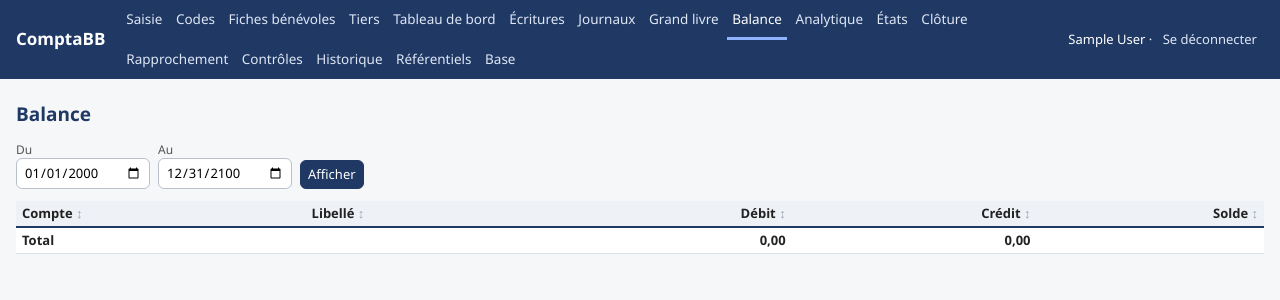
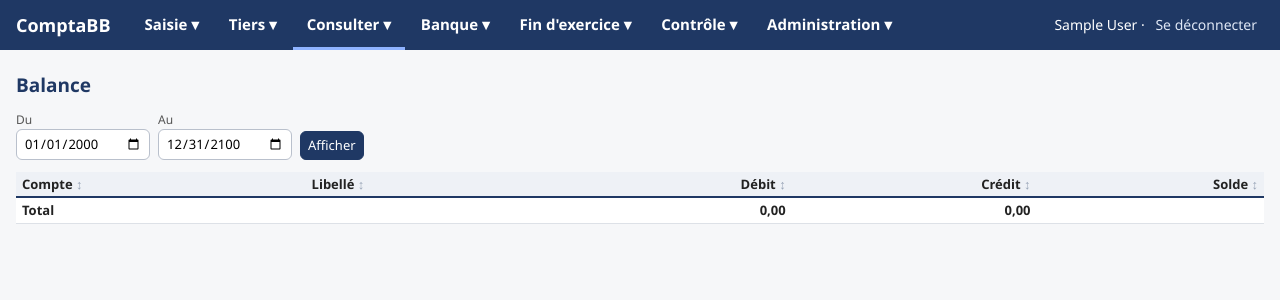
Before and after one commit to jlchabbat/ComptaJLC, a Django app: page /balance/ in a window 1280 px wide. Shown: the top 300 px of the page. Run offline with Django 5.2, Linux system fonts and the light colour scheme; the visitor is signed in with stand-in values (Sample User, id 1); data that the repository does not hold is empty.

Commit message:
Menu en 7 groupes déroulants, caractères plus grands et lisibles
Saisie, Tiers, Consulter, Banque, Fin d'exercice, Contrôle, Administration ;
libellés en 15 px blanc gras, sous-menus en 14,5 px sur fond blanc ; groupe
de la page en cours souligné ; accessibles au clavier et au toucher.

Co-Authored-By: Claude Opus 5.5 <noreply@anthropic.com>
Claude-Session: https://claude.ai/code/session_01TgPqrosKMLNqoeJmcnzeLb

```diff
--- a/appli/compta/static/compta/style.css
+++ b/appli/compta/static/compta/style.css
@@ -114,3 +114,22 @@ body { font-size: 13.5px; }
 table { font-size: 13px; }
 input, select, button, textarea { font-size: 13px; }
 .liste-cherchable li { font-size: 13px; }
+
+/* Menu en groupes déroulants, lisible */
+header { padding: 0 16px; gap: 0 12px; }
+header .marque { font-size: 18px; padding: 10px 8px 10px 0; }
+nav.menus { display: flex; flex-wrap: wrap; gap: 2px; flex: 1 1 auto; }
+.menu { position: relative; }
+.menu > button { background: none; border: 0; border-radius: 0; color: #fff; font-size: 15px; font-weight: 600; padding: 14px 14px;
+  cursor: pointer; }
+.menu > button:hover, .menu:focus-within > button { background: rgba(255,255,255,.12); }
+.menu:has(a.actif) > button { box-shadow: inset 0 -3px 0 #8fb3ff; }
+.menu .sous { display: none; position: absolute; left: 0; top: 100%; z-index: 50; min-width: 240px; background: #fff;
+  border: 1px solid var(--ligne); border-radius: 0 0 8px 8px; box-shadow: 0 8px 20px rgba(0,0,0,.18); padding: 6px 0; }
+.menu:hover .sous, .menu:focus-within .sous { display: block; }
+.menu .sous a { display: block; white-space: nowrap; padding: 9px 16px; color: #1f3864; font-size: 14.5px; text-decoration: none; box-shadow: none; }
+.menu .sous a:hover { background: #eef3fb; }
+.menu .sous a.actif { font-weight: 700; background: #ddebf7; }
+header .qui { font-size: 14px; color: #fff; }
+header .qui button { font-size: 14px; color: #dfe7f5; }
+@media print { nav.menus { display: none; } }
--- a/appli/compta/templates/compta/base.html
+++ b/appli/compta/templates/compta/base.html
@@ -6,23 +6,44 @@
 <body>
 {% if user.is_authenticated %}
 <header><span class="marque">ComptaBB</span>
-<nav>{% if perms.compta.add_mouvement %}{% url 'saisie' as u %}<a href="{{ u }}" {% if request.path == u %}class="actif"{% endif %}>Saisie</a>{% endif %}
-{% if perms.compta.add_codeanalytique %}{% url 'codes' as u %}<a href="{{ u }}" {% if request.path == u %}class="actif"{% endif %}>Codes</a>{% endif %}
+<nav class="menus">
+{% if perms.compta.add_mouvement or perms.compta.view_fiche %}<div class="menu"><button type="button">Saisie ▾</button><div class="sous">
+{% if perms.compta.add_mouvement %}{% url 'saisie' as u %}<a href="{{ u }}" {% if request.path == u %}class="actif"{% endif %}>Saisie guidée</a>
+{% url 'mouvement_nouveau' as u %}<a href="{{ u }}" {% if request.path == u %}class="actif"{% endif %}>Écriture libre</a>{% endif %}
+{% if perms.compta.add_codeanalytique %}{% url 'codes' as u %}<a href="{{ u }}" {% if request.path == u %}class="actif"{% endif %}>Codes et nouveaux tiers</a>{% endif %}
 {% if perms.compta.view_fiche %}{% url 'fiches' as u %}<a href="{{ u }}" {% if request.path|slice:":8" == "/fiches/" %}class="actif"{% endif %}>Fiches bénévoles</a>{% endif %}
-{% if perms.compta.view_membre %}{% url 'membres' as u %}<a href="{{ u }}" {% if request.path|slice:":9" == "/membres/" %}class="actif"{% endif %}>Tiers</a>{% endif %}
-{% if perms.compta.view_mouvement %}{% url 'tableau_de_bord' as u %}<a href="{{ u }}" {% if request.path == u %}class="actif"{% endif %}>Tableau de bord</a>
-{% url 'ecritures' as u %}<a href="{{ u }}" {% if request.path == u %}class="actif"{% endif %}>Écritures</a>
-{% url 'journaux' as u %}<a href="{{ u }}" {% if request.path == u %}class="actif"{% endif %}>Journaux</a>
+</div></div>{% endif %}
+{% if perms.compta.view_membre %}<div class="menu"><button type="button">Tiers ▾</button><div class="sous">
+{% url 'membres' as u %}<a href="{{ u }}" {% if request.path == u or request.path|slice:":9" == "/membres/" and request.path|length > 9 and request.path != "/membres/impayes/" and request.path != "/membres/cotisations/" %}class="actif"{% endif %}>Liste des tiers</a>
+{% url 'impayes' as u %}<a href="{{ u }}" {% if request.path == u %}class="actif"{% endif %}>Impayés</a>
+{% url 'cotisations' as u %}<a href="{{ u }}" {% if request.path == u %}class="actif"{% endif %}>Cotisations des membres</a>
+{% if perms.compta.gerer_fiche %}{% url 'provisoires' as u %}<a href="{{ u }}" {% if request.path == u %}class="actif"{% endif %}>Tiers provisoires</a>{% endif %}
+</div></div>{% endif %}
+{% if perms.compta.view_mouvement %}<div class="menu"><button type="button">Consulter ▾</button><div class="sous">
+{% url 'tableau_de_bord' as u %}<a href="{{ u }}" {% if request.path == u %}class="actif"{% endif %}>Tableau de bord</a>
+{% url 'ecritures' as u %}<a href="{{ u }}" {% if request.path == u or request.path|slice:":11" == "/mouvement/" %}class="actif"{% endif %}>Écritures</a>
+{% url 'journaux' as u %}<a href="{{ u }}" {% if request.path == u %}class="actif"{% endif %}>Journaux (banque, caisse…)</a>
 {% url 'grand_livre' as u %}<a href="{{ u }}" {% if request.path == u %}class="actif"{% endif %}>Grand livre</a>
 {% url 'balance' as u %}<a href="{{ u }}" {% if request.path == u %}class="actif"{% endif %}>Balance</a>
 {% url 'analytique' as u %}<a href="{{ u }}" {% if request.path == u %}class="actif"{% endif %}>Analytique</a>
-{% url 'etats' as u %}<a href="{{ u }}" {% if request.path == u %}class="actif"{% endif %}>États</a>
+</div></div>
+<div class="menu"><button type="button">Banque ▾</button><div class="sous">
+{% url 'rapprochement' as u %}<a href="{{ u }}" {% if request.path|slice:":15" == "/rapprochement/" and request.path != "/rapprochement/traductions/" %}class="actif"{% endif %}>Rapprochement</a>
+{% if perms.compta.pointer_releve %}{% url 'traductions' as u %}<a href="{{ u }}" {% if request.path == u %}class="actif"{% endif %}>Traductions du relevé</a>{% endif %}
+</div></div>
+<div class="menu"><button type="button">Fin d'exercice ▾</button><div class="sous">
+{% url 'etats' as u %}<a href="{{ u }}" {% if request.path == u %}class="actif"{% endif %}>États annuels et budget</a>
 {% if perms.compta.change_exercice %}{% url 'cloture' as u %}<a href="{{ u }}" {% if request.path == u %}class="actif"{% endif %}>Clôture</a>{% endif %}
-{% url 'rapprochement' as u %}<a href="{{ u }}" {% if request.path|slice:":15" == "/rapprochement/" %}class="actif"{% endif %}>Rapprochement</a>
+</div></div>
+<div class="menu"><button type="button">Contrôle ▾</button><div class="sous">
 {% url 'controles' as u %}<a href="{{ u }}" {% if request.path == u %}class="actif"{% endif %}>Contrôles</a>
-{% url 'modifications' as u %}<a href="{{ u }}" {% if request.path == u %}class="actif"{% endif %}>Historique</a>{% endif %}
-{% if user.is_staff %}<a href="{% url 'admin:index' %}">Référentiels</a>{% endif %}
-{% if user.is_superuser %}{% url 'base' as u %}<a href="{{ u }}" {% if request.path == u %}class="actif"{% endif %}>Base</a>{% endif %}</nav>
+{% url 'modifications' as u %}<a href="{{ u }}" {% if request.path == u %}class="actif"{% endif %}>Historique</a>
+</div></div>{% endif %}
+{% if user.is_staff %}<div class="menu"><button type="button">Administration ▾</button><div class="sous">
+<a href="{% url 'admin:index' %}">Référentiels</a>
+{% if user.is_superuser %}{% url 'base' as u %}<a href="{{ u }}" {% if request.path == u %}class="actif"{% endif %}>Base de données</a>{% endif %}
+</div></div>{% endif %}
+</nav>
 <span class="qui">{{ user.get_full_name|default:user.username }} ·
 <form method="post" action="{% url 'logout' %}" style="display:inline">{% csrf_token %}<button>Se déconnecter</button></form></span>
 </header>{% endif %}
```
